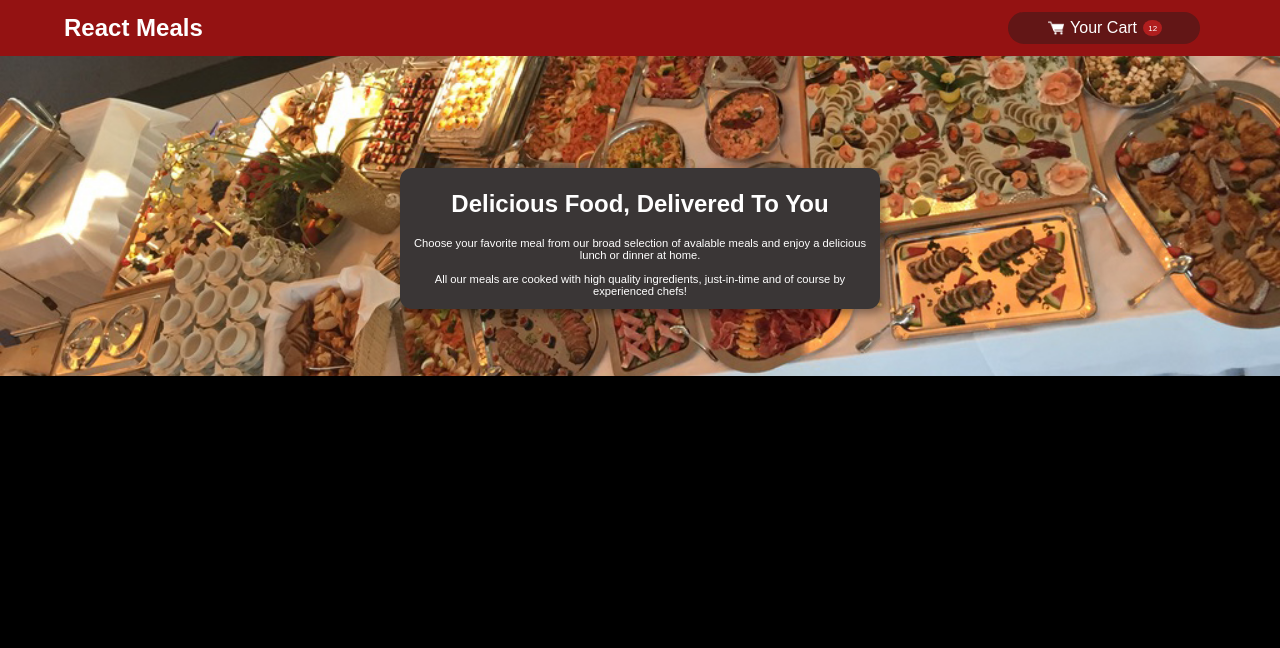
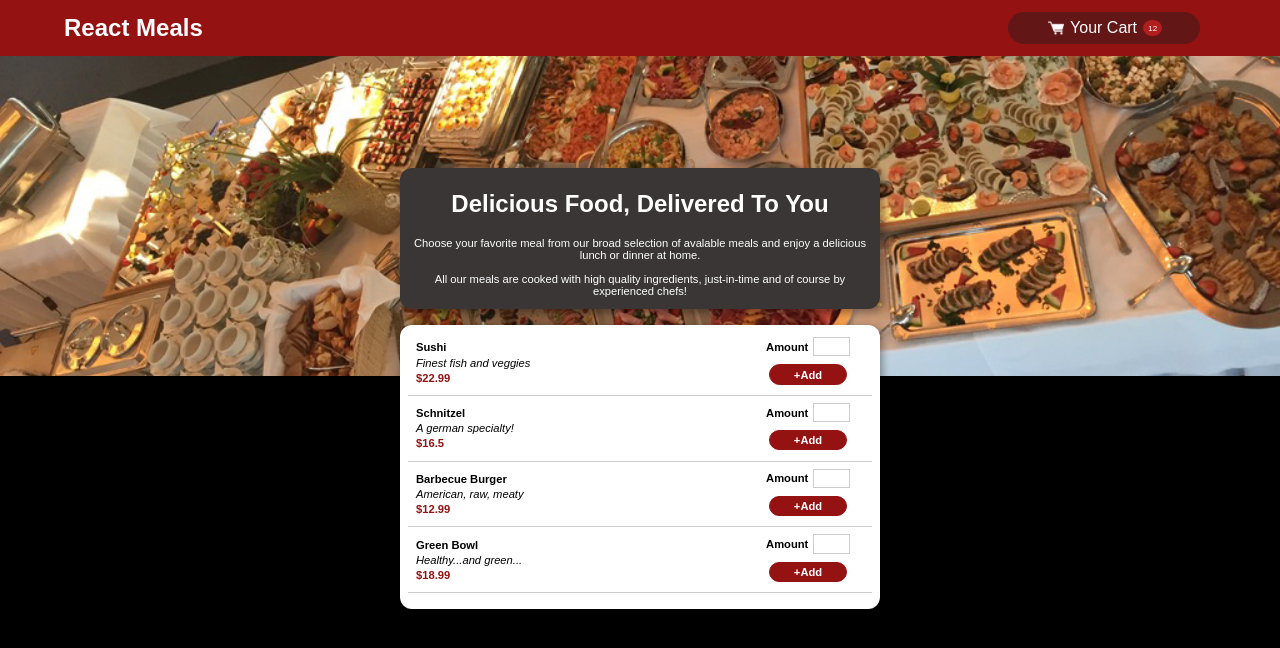
Before and after one commit to dmartin5150/react-meals1, a React (Create React App) app: page / in a window 1280 px wide. Shown: the top 648 px of the page. Built offline with nearby package versions, Linux system fonts and the light colour scheme.

Commit message:
added menu

```diff
--- a/src/App.css
+++ b/src/App.css
@@ -18,6 +18,12 @@
 
 }
 
+.menu {
+  position:relative;
+  width:30rem;
+  margin:0 auto;
+  top: 7rem;
+}
 
 
 
--- a/src/App.js
+++ b/src/App.js
@@ -1,14 +1,22 @@
 import './App.css';
 import MealsDescription from './components/MealsDescripton/MealsDescription';
 import MainHeader from './components/MainHeader/MainHeader';
+import Menu from './components/Menu/Menu';
+import getMeals from './dummyMeals.js/dummymeals';
 
 function App() {
+
+  const meals = getMeals();
+
   return (
     <section className="App">
       <MainHeader />
       <div className="meal-description">
         <MealsDescription />
       </div>
+      <div className = "menu">
+        <Menu meals={meals}></Menu>
+      </div>
     </section>
   );
 }
--- a/src/components/MainHeader/MainHeader.module.css
+++ b/src/components/MainHeader/MainHeader.module.css
@@ -8,6 +8,7 @@
   height:3.5rem;
   width:100vw;
   background-color: rgb(148, 18, 18);
+  z-index:50;
 }
 
 .mainHeader h2 {
--- /dev/null
+++ b/src/components/Menu/Menu.js
@@ -0,0 +1,18 @@
+import React from "react";
+import classes from "./Menu.module.css";
+import Card from "../UI/Card/Card";
+import MenuItem from "./MenuItem";
+
+const Menu = (props) => {
+  console.log("meal = ", props.meals);
+  return (
+    <Card className={classes["menu-items"]}>
+      <ul>
+        {props.meals.map((meal) => {
+          return <MenuItem meal={meal}  key={meal.id}/>;
+        })}
+      </ul>
+    </Card>
+  );
+};
+export default Menu;
--- /dev/null
+++ b/src/components/Menu/Menu.module.css
@@ -0,0 +1,6 @@
+.menu-items ul {
+  padding:0.3rem 0.5rem 1rem 0.5rem;
+  margin:0;
+  list-style:none;
+  font-size:0.7rem;
+}
--- /dev/null
+++ b/src/components/Menu/MenuItem.js
@@ -0,0 +1,22 @@
+import React from 'react';
+import classes from './MenuItem.module.css';
+
+const MenuItem = (props) => {
+  return (
+    <li className={classes['menu-item']}>
+    <div className={classes['menu-description']}>
+      <p className={classes['meal-name']}>{props.meal.name}</p>
+      <p className={classes['meal-description']}>{props.meal.description}</p>
+      <p className={classes['meal-price']}>${props.meal.price}</p>
+    </div>
+    <div className={classes['menu-actions']}>
+      <div>
+        <label htmlFor={props.meal.id}>Amount</label>
+        <input type="number" id={props.meal.id} name={props.meal.id} />
+      </div>
+      <button type="button">+Add</button>
+    </div>
+  </li>
+  );
+}
+export default MenuItem;
--- /dev/null
+++ b/src/components/Menu/MenuItem.module.css
@@ -0,0 +1,83 @@
+
+.menu-item {
+  display:flex;
+  justify-content: space-between;
+  align-items: center;
+  border-bottom: 1px solid #ccc;
+}
+
+.menu-description {
+  padding:0.5rem;
+  text-align:left;
+  margin:0;
+}
+
+
+
+
+
+.menu-description p {
+  margin: 0.2rem 0;
+  padding:0;
+}
+
+.meal-name {
+  font-weight:800;
+}
+
+.meal-description {
+  font-style: italic;
+}
+
+.meal-price {
+  color:rgb(148, 18, 18);
+  font-weight:bold;
+}
+
+
+.menu-actions {
+  display:flex;
+  flex-direction:column;
+  justify-content: flex-start;
+  align-items:center;
+  width:8rem;
+  margin-top: 0.3rem;
+}
+
+.menu-actions label {
+  font-weight:800;
+  text-align:left;
+  margin-right:0.3rem;
+}
+
+.menu-actions input {
+  font:inherit;
+  width:2.3rem;
+  height:1.2rem;
+  border:1px solid #ccc;
+  padding:0rem;
+  /* margin-left:0.3rem; */
+  padding-left:0.5rem;
+
+}
+
+.menu-actions input:focus {
+  outline:none;
+}
+
+.menu-actions button {
+  padding:0.2rem 1.5rem;
+  background-color:rgb(148, 18, 18);
+  color:white;
+  margin:0.5rem 0;
+  border: 1px solid rgb(148, 18, 18);
+  border-radius:30px;
+  /* font-size:0.7rem; */
+  font:inherit;
+  font-weight:bold;
+}
+.menu-actions button:hover,
+.menu-actions button:active {
+  background-color:rgb(98, 22, 22);
+  border-color:rgb(98, 22, 22);
+}
--- a/src/components/UI/Card/Card.js
+++ b/src/components/UI/Card/Card.js
@@ -1,2 +1,9 @@
 import React from 'react';
-import './Card.module.css';
+import classes from './Card.module.css';
+
+const Card = (props) => {
+
+  return (
+    <div className={`${classes.card} ${props.className}`}>{props.children}</div>)
+}
+export default Card;
--- a/src/components/UI/Card/Card.module.css
+++ b/src/components/UI/Card/Card.module.css
@@ -0,0 +1,5 @@
+.card {
+  background-color:white;
+  border-radius: 12px;
+  box-shadow: 2px 2px 8px rgba(0,0,0,0.4);
+}
--- /dev/null
+++ b/src/dummyMeals.js/dummymeals.js
@@ -0,0 +1,31 @@
+const DUMMY_MEALS = [
+  {
+    id: 'm1',
+    name: 'Sushi',
+    description: 'Finest fish and veggies',
+    price: 22.99,
+  },
+  {
+    id: 'm2',
+    name: 'Schnitzel',
+    description: 'A german specialty!',
+    price: 16.5,
+  },
+  {
+    id: 'm3',
+    name: 'Barbecue Burger',
+    description: 'American, raw, meaty',
+    price: 12.99,
+  },
+  {
+    id: 'm4',
+    name: 'Green Bowl',
+    description: 'Healthy...and green...',
+    price: 18.99,
+  },
+];
+
+const getMeals =() => {
+  return DUMMY_MEALS;
+}
+export default getMeals;
--- a/src/index.css
+++ b/src/index.css
@@ -5,6 +5,7 @@
 body {
 
   margin: 0;
+  padding:0;
   font-family: sans-serif;
   -webkit-font-smoothing: antialiased;
   -moz-osx-font-smoothing: grayscale;
```
